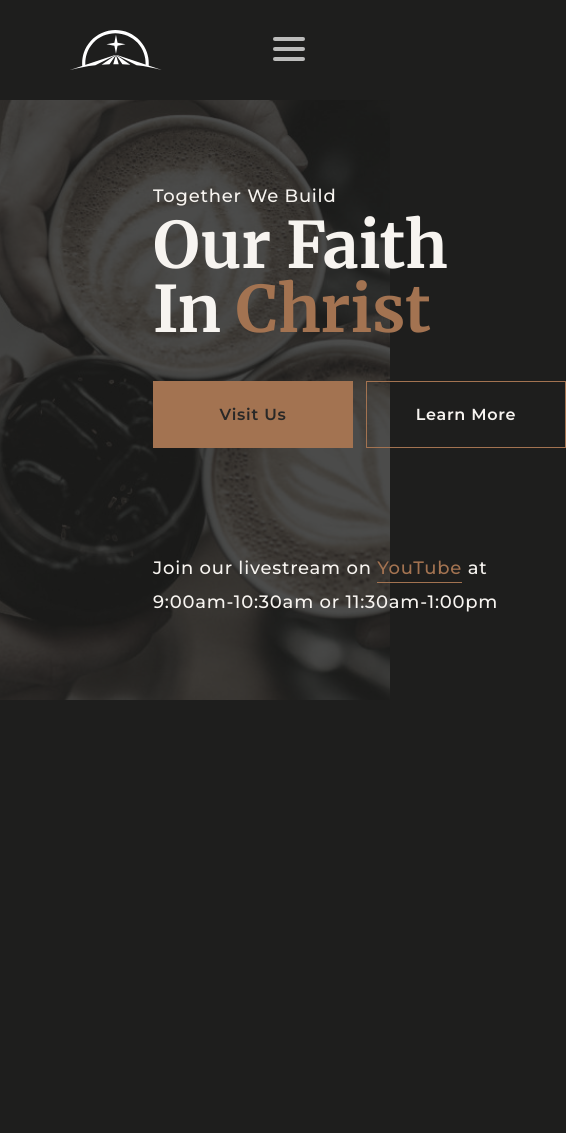
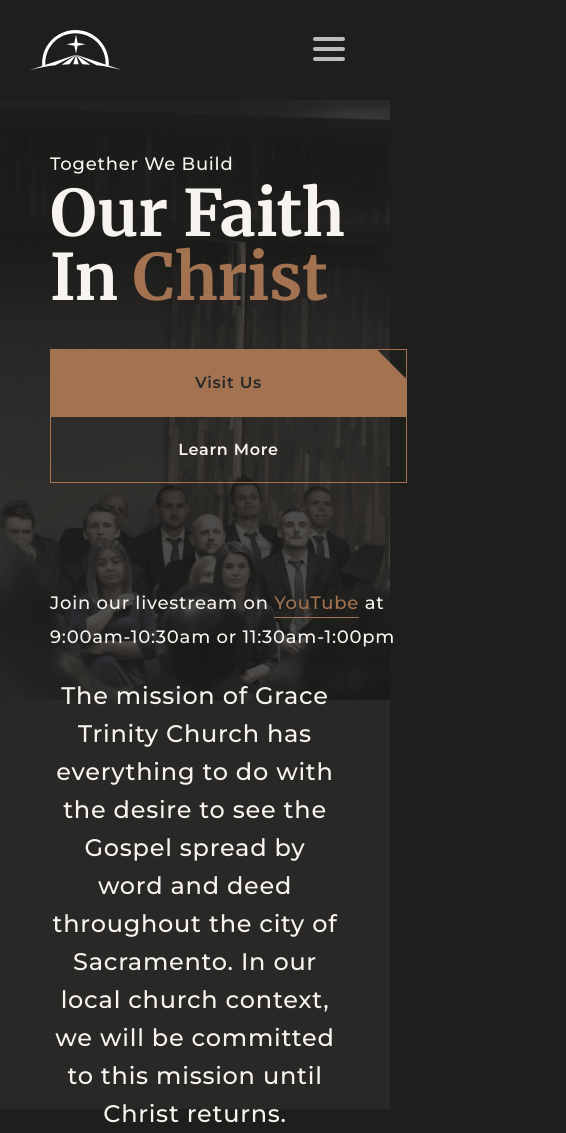
Before and after one commit to GTCAG/new-gtc, a React (Create React App) app: page / in a window 390 px wide. Shown: the whole page, 566 px wide, since content can reach past the window. Before the commit the page ends 844 px from the top, so only its background shows below. Built offline with nearby package versions, Linux system fonts and the light colour scheme.

Commit message:
Finished majority of front page, added responsiveness to many of the components

```diff
--- a/src/components/atoms/NavBar.tsx
+++ b/src/components/atoms/NavBar.tsx
@@ -49,16 +49,20 @@ const Root = styled.div`
 
   display: flex;
   align-items: center;
+  justify-content: space-between;
 
   box-sizing: border-box;
   padding: 0 ${({ theme }) => theme.dimensions.margins.dekstop};
   max-width: ${({ theme }) => theme.dimensions.maxWidth};
-
   user-select: none;
 
-  justify-content: space-between;
-  // @media (max-width: ${({ theme }) => theme.breakPoints.desktop}) {
-  // }
+  @media (max-width: ${({ theme }) => theme.breakPoints.tablet}) {
+    padding: 0 ${({ theme }) => theme.dimensions.margins.tablet};
+  }
+
+  @media (max-width: ${({ theme }) => theme.breakPoints.mobile}) {
+    padding: 0 ${({ theme }) => theme.dimensions.margins.mobile};
+  }
 `;
 
 const Logo = styled.img`
--- a/src/components/atoms/PageHeader.tsx
+++ b/src/components/atoms/PageHeader.tsx
@@ -10,6 +10,7 @@ interface PageHeaderProps {
   filter?: string;
   alignItems?: string;
   bgLoad?: () => void;
+  backgroundPosition?: string;
 }
 
 const Root = styled.div<PageHeaderProps>`
@@ -26,7 +27,7 @@ const Root = styled.div<PageHeaderProps>`
     content: "";
     background-image: url(${({ img }) => img});
     background-color: ${({ theme }) => theme.colors.background};
-    background-position: center;
+    background-position: ${(props) => props.backgroundPosition || "center"};
     background-size: cover;
     background-repeat: no-repeat;
     background-attachment: fixed;
--- a/src/components/input/Button.tsx
+++ b/src/components/input/Button.tsx
@@ -3,7 +3,6 @@ import styled from "styled-components";
 
 interface ButtonProps {
   variant?: "primary" | "secondary";
-  anchorMode?: boolean;
   href?: string;
   children?: any;
   width?: string;
@@ -58,7 +57,7 @@ const ButtonFill = styled.div<ButtonProps>`
 
 const Button: React.FC<ButtonProps> = (props: ButtonProps) => {
   return (
-    <Root as={props.anchorMode ? "a" : "button"} {...props}>
+    <Root as={props.href ? "a" : "button"} {...props}>
       <ButtonFill {...{ ...props, children: null }} />
       {props.children}
     </Root>
--- a/src/components/pages/HomePage.tsx
+++ b/src/components/pages/HomePage.tsx
@@ -1,7 +1,7 @@
 import React from "react";
 import styled, { DefaultTheme, withTheme } from "styled-components";
 import PageHeader from "../atoms/PageHeader";
-import headerBgImg from "../../images/cafe.jpg";
+import headerBgImg from "../../images/service.jpg";
 import Text from "../texts/Text";
 import Display from "../texts/Display";
 import Button from "../input/Button";
@@ -35,7 +35,17 @@ const HeaderCTAContainer = styled.div`
 const HeaderCTA = styled.div`
   height: 443px;
   width: 530px;
-  margin-left: 153px;
+  margin: 0 153px;
+
+  @media (max-width: ${({ theme }) => theme.breakPoints.tablet}) {
+    margin: 0 ${({ theme }) => theme.dimensions.margins.tablet};
+  }
+
+  @media (max-width: ${({ theme }) => theme.breakPoints.mobile}) {
+    display: flex;
+    justify-content: center;
+    flex-direction: column;
+  }
 `;
 
 const CTAColor = styled.span`
@@ -45,8 +55,22 @@ const CTAColor = styled.span`
 const CTAButtons = styled.div`
   display: flex;
   margin-top: 40px;
-  width: 413px;
+  max-width: 413px;
+  width: 100%;
   justify-content: space-between;
+
+  @media (max-width: ${({ theme }) => theme.breakPoints.mobile}) {
+    flex-direction: column;
+    width: 100%;
+
+    button {
+      width: 100%;
+    }
+
+    a {
+      width: 100%;
+    }
+  }
 `;
 
 const CTABlurb = styled.div`
@@ -54,9 +78,23 @@ const CTABlurb = styled.div`
   width: 357px;
 `;
 
-const CTAUnderlined = styled.span`
-  color: ${({ theme }) => theme.colors.cta.default};
-  text-decoration: underline;
+const MissionStatement = styled.div`
+  display: flex;
+  justify-content: center;
+  align-items: center;
+  background-color: ${({ theme }) => theme.colors.primary.default};
+  height: 409px;
+  width: 100%;
+  text-align: center;
+`;
+
+const MissionText = styled(Text)`
+  max-width: 920px;
+  padding: 0px ${({ theme }) => theme.dimensions.margins.dekstop};
+
+  @media (max-width: ${({ theme }) => theme.breakPoints.tablet}) {
+    padding: 0px ${({ theme }) => theme.dimensions.margins.tablet};
+  }
 `;
 
 const HomePage: React.FC<HomePageProps> = ({ theme }) => {
@@ -94,14 +132,26 @@ const HomePage: React.FC<HomePageProps> = ({ theme }) => {
                   variant="medium"
                   weight="500"
                   color={theme?.colors.lights.offWhite}>
-                  Join our livestream on <Underlined>YouTube</Underlined> at
-                  9:00am-10:30am or 11:30am-1:00pm
+                  Join our livestream on{" "}
+                  <Underlined href="https://www.google.com">YouTube</Underlined>{" "}
+                  at 9:00am-10:30am or 11:30am-1:00pm
                 </Text>
               </CTABlurb>
             </HeaderCTA>
           </HeaderCTAContainer>
         </CenterContainer>
       </PageHeader>
+      <MissionStatement>
+        <MissionText
+          variant="large"
+          weight="500"
+          color={theme?.colors.lights.offWhite}>
+          The mission of Grace Trinity Church has everything to do with the
+          desire to see the Gospel spread by word and deed throughout the city
+          of Sacramento. In our local church context, we will be committed to
+          this mission until Christ returns.
+        </MissionText>
+      </MissionStatement>
     </Root>
   );
 };
--- a/src/components/texts/Underlined.tsx
+++ b/src/components/texts/Underlined.tsx
@@ -3,12 +3,14 @@ import styled from "styled-components";
 
 interface UnderlinedProps {
   children?: any;
-  link?: any;
+  href?: string;
 }
 
-const Root = styled.span`
+const Root = styled.span<UnderlinedProps>`
   color: ${({ theme }) => theme.colors.cta.default};
   position: relative;
+  ${(props) => (props.href ? `cursor: pointer;` : "")};
+  text-decoration: none;
   ::after {
     content: "";
     width: 100%;
@@ -19,14 +21,14 @@ const Root = styled.span`
     transition: height 0.2s ease-out;
     background-color: ${({ theme }) => theme.colors.cta.default};
   }
-
-  &:hover:after {
-    height: 50px;
-  }
 `;
 
 const Underlined: React.FC<UnderlinedProps> = (props) => {
-  return <Root>{props.children}</Root>;
+  return (
+    <Root as={props.href ? "a" : "span"} {...props}>
+      {props.children}
+    </Root>
+  );
 };
 
 export default Underlined;
```
Also changed, not shown: src/images/service.jpg (added).
